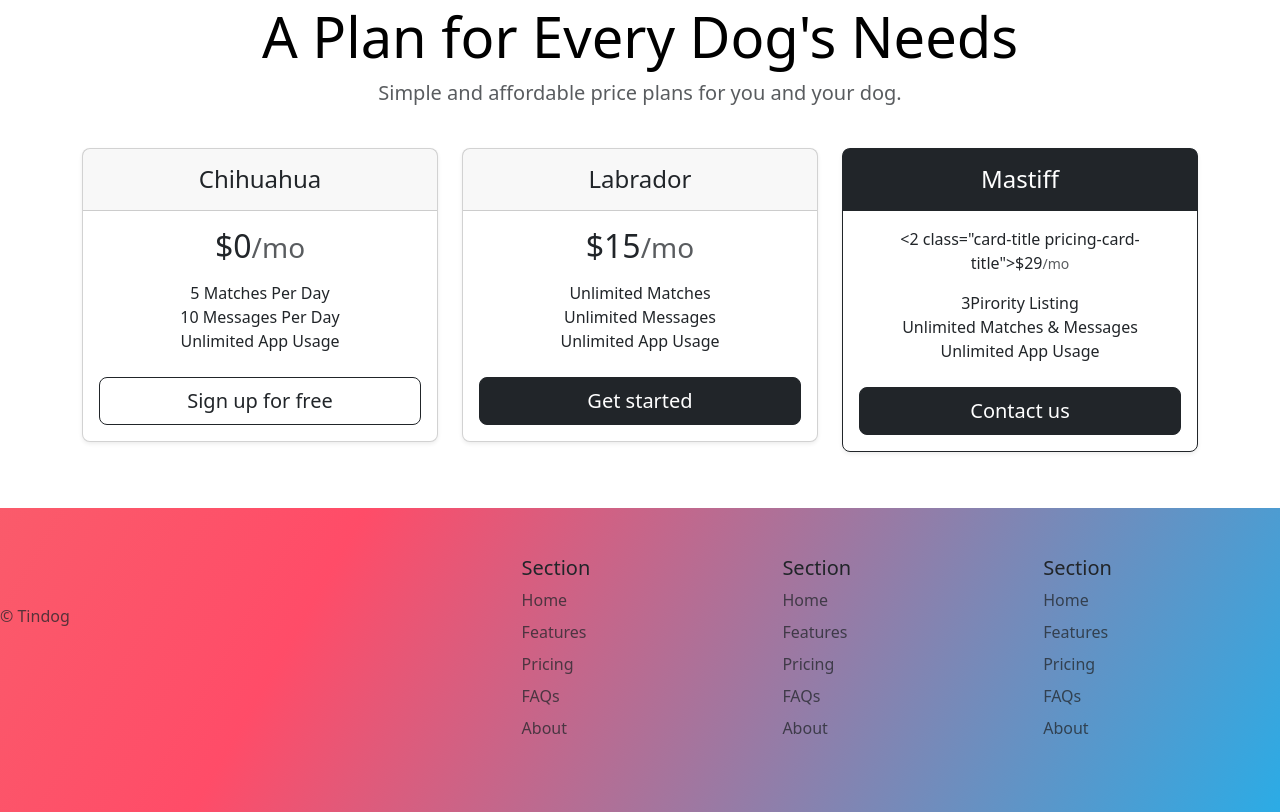
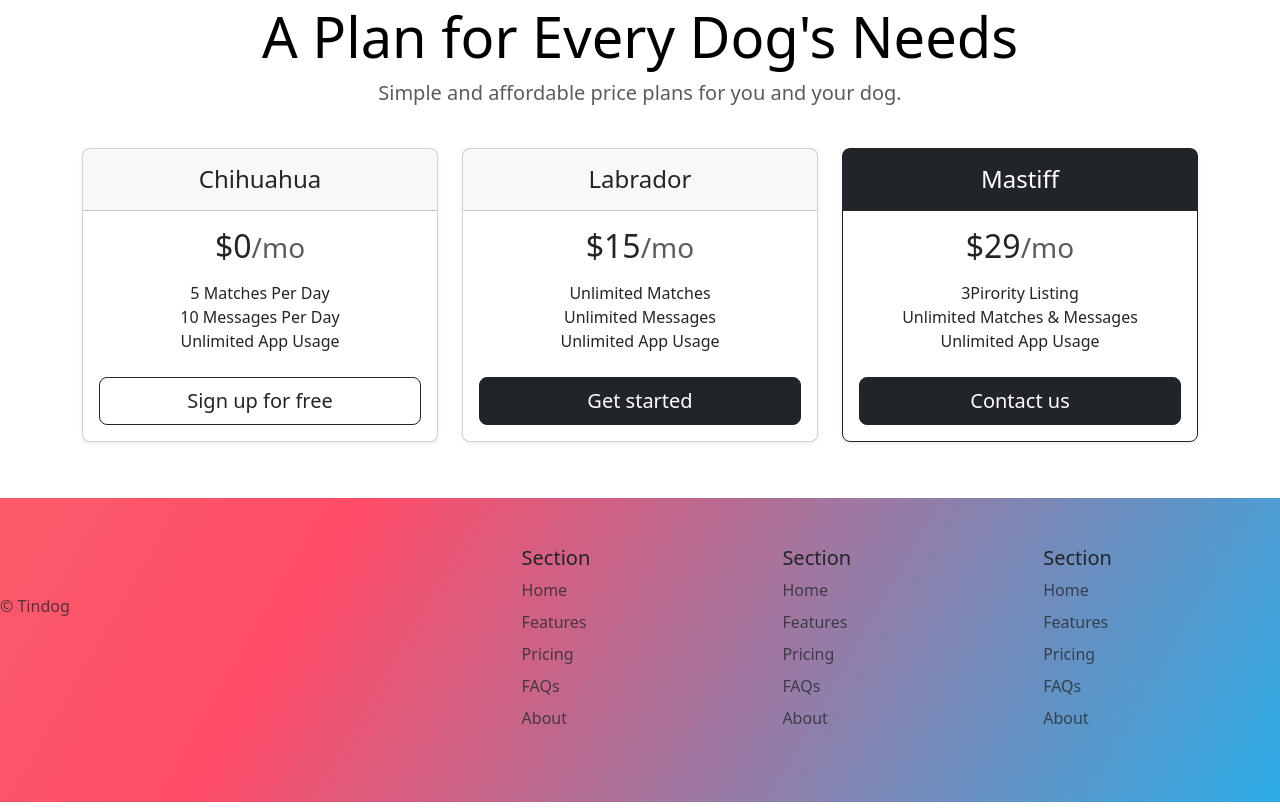
Before and after one commit to Ashsenpaix/Tin, a plain HTML site: page index.html in a window 1280 px wide. Shown: the part 1529-2341 px from the top of the page. Drawn offline with nearby package versions, Linux system fonts and the light colour scheme; files that its build step writes are made by us from their sources.

Commit message:
Update index.html

```diff
--- a/index.html
+++ b/index.html
@@ -186,7 +186,7 @@
                 <h4 class="my-0 fw-normal">Mastiff</h4>
               </div>
               <div class="card-body">
-                <2 class="card-title pricing-card-title">$29<small class="text-body-secondary fw-light">/mo</small></h2>
+                <h2 class="card-title pricing-card-title">$29<small class="text-body-secondary fw-light">/mo</small></h2>
                 <ul class="list-unstyled mt-3 mb-4">
                   <li>3Pirority Listing</li>
                   <li>Unlimited Matches & Messages</li>
```
